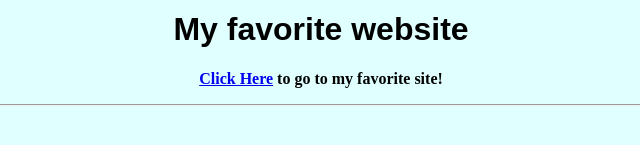
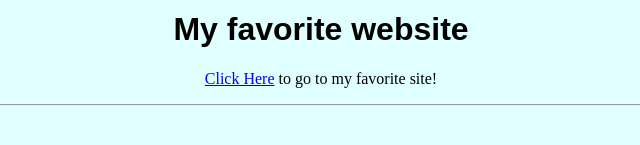
Before and after one commit to apthra/apthra.github.io, a plain HTML site: page index.html in a window 1280 px wide. Shown: the part 547-692 px from the top of the page, 319-959 px from the left. Drawn offline with Linux system fonts and the light colour scheme.

Commit message:
Update index.html

```diff
--- a/index.html
+++ b/index.html
@@ -10,7 +10,7 @@
 
 <h1 style="text-align: center;font-family:Marker Felt, fantasy;">My favorite website</h1>
 
-<p style="text-align: center;font-family:Didot, serif;"><a href="https://www.crunchyroll.com/fruits-basket">Click Here</a> to go to my favorite site!</p>
+  </b> <p style="text-align: center;font-family:Didot, serif;"><a href="https://www.crunchyroll.com/fruits-basket">Click Here</a> to go to my favorite site!</p>
 
 <body bgcolor="E0FFFF">
 
```
